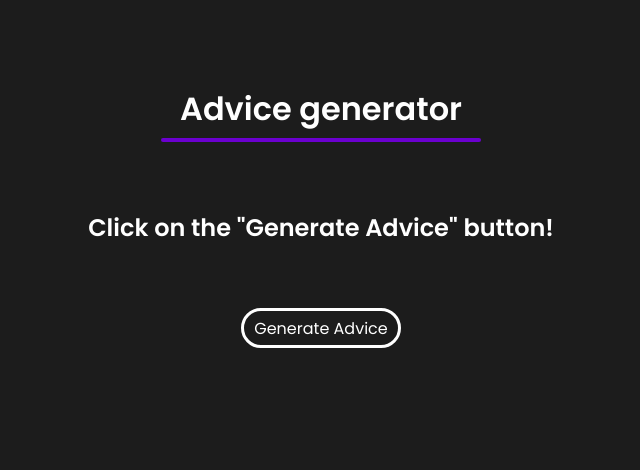
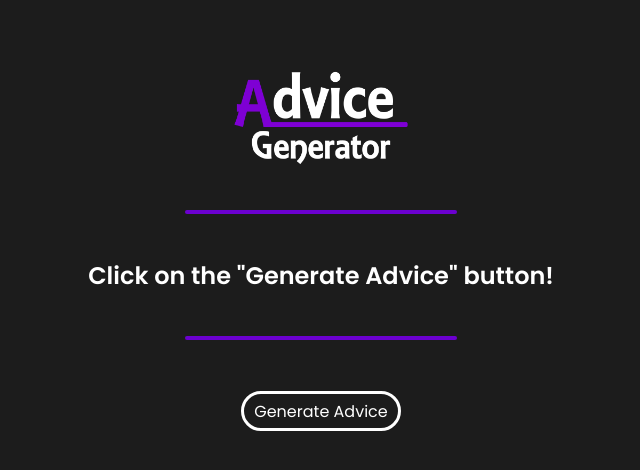
Before and after one commit to DaniloPedrazzi/Advice-generator, a plain HTML site: page index.html in a window 1280 px wide. Shown: the whole page, without its empty margins (319-959 px from the left). Drawn offline with Linux system fonts and the light colour scheme.

Commit message:
Logo + box for the text

```diff
--- a/index.html
+++ b/index.html
@@ -3,7 +3,7 @@
 <head>
     <meta charset="UTF-8">
     <meta name="viewport" content="width=device-width, initial-scale=1.0">
-    <meta name="description" content="A Advice generator, by xCUELHO and bla bla bla i need words here">
+    <meta name="description" content="A Advice generator, exactly how do you imaginate. By xCUELHO">
     <link rel="stylesheet" href="style.css">
     <link rel="shortcut icon" href="favicon.ico" type="image/x-icon" />
     <title>Advice generator</title>
@@ -12,9 +12,10 @@
     <script src="update.js"></script>
 
     <center>
-    <h1 class="Title">Advice generator</h1>
+    <img class="logo" src="Logo.png" alt="Logo">
     <hr class="rosa">
     <h2 id="conselho">Click on the "Generate Advice" button!</h2>
+    <hr class="rosa2">
 
     <form name="Form" action=" " method="post">
         <div class="btn">
--- a/style.css
+++ b/style.css
@@ -8,15 +8,10 @@ div.Title{
     padding-top: 30px;
 }
 
-h1.Title{
-    padding-top: 5%;
-    font-family: 'Poppins', sans-serif;
-    color: white;
-}
-h2{
-    font-family: 'Poppins', sans-serif;
-    color: white;
-    padding-top: 2em;
+img.logo{
+    padding-top: 3%;
+    height: 9em;
+    padding-bottom: 2em;
 }
 
 hr.rosa{
@@ -24,8 +19,23 @@ hr.rosa{
     border-radius: 75px;
     height: 0.25em;
     border-style: none;
-    width: 20em;
+    width: 17em;
     margin-top: -1em;
+}
+
+hr.rosa2{
+    background-color: #6b00cf;
+    border-radius: 75px;
+    height: 0.25em;
+    border-style: none;
+    width: 17em;
+    margin-top: 2.7em;
+}
+
+h2{
+    font-family: 'Poppins', sans-serif;
+    color: white;
+    padding-top: 1em;
 }
 
 div.btn{
```
Also changed, not shown: Logo.png (added).
